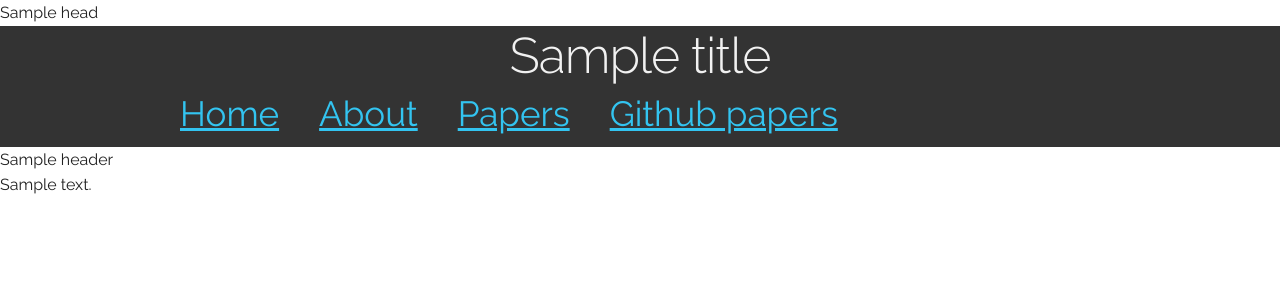
After one commit to LivePublication/LP_WebServer, a Flask app: template templates/quarto_paper.html in a window 1280 px wide. The commit adds this page. Shown: the top 300 px of the page. Run offline with Flask 3, Linux system fonts and the light colour scheme; the template is opened without the code that fills it: most values are stand-ins (such as "Sample title", 1, 10 or a date in 2020); parts of the project's set-up code (start-up, migrations or seed data) failed here and were passed over.

Commit message:
Update templates to support nesting of quarto generated content

```diff
--- a/static/style.css
+++ b/static/style.css
@@ -1,4 +1,4 @@
-header {
+#site-header {
     background-color: #333;
     color: #f1f1f1;
     text-align: center;
@@ -15,14 +15,15 @@ header {
     margin: 0;
 }
 
-nav ul {
+#site-nav ul {
     display: flex;
     flex-direction: row;
     background-color: #333;
     overflow: hidden;
+    margin: 0;
 }
 
-nav ul li {
+#site-nav ul li {
     display: inline-block;
     padding: 0 20px;
 }
--- a/templates/layout.html
+++ b/templates/layout.html
@@ -1,7 +1,6 @@
 <!DOCTYPE html>
 <html lang="en">
 <head>
-
   <!-- Basic Page Needs
   –––––––––––––––––––––––––––––––––––––––––––––––––– -->
   <meta charset="utf-8">
@@ -30,12 +29,16 @@
   <link rel="icon" type="image/png" sizes="16x16" href="/static/favicon/favicon-16x16.png">
   <link rel="manifest" href="/static/favicon/site.webmanifest">
 
+  <!-- Additional head content -->
+  {% block head %}  {% endblock %}
 </head>
+
+<body>
 <!-- Site title and navbar -->
-<header>
+<header id="site-header">
     <div class="wrapper">
         <h1>{{ title }}</h1>
-        <nav>
+        <nav id="site-nav">
             <ul>
                 <li><a href="/">Home</a></li>
                 <li><a href="/about">About</a></li>
@@ -45,20 +48,23 @@
         </nav>
     </div>
 </header>
-<body>
+<!-- Additional headers -->
+{% block header %}
+
+{% endblock %}
 
   <!-- Primary Page Layout
   –––––––––––––––––––––––––––––––––––––––––––––––––– -->
-  <div class="wrapper">
-      {% block content %}
-      <div class="grid-container halves">
+{% block content %}
+<div class="wrapper">
+    <div class="grid-container halves">
           <div>
             <p>{{ text }}</p>
           </div>
         </div>
       </div>
-      {% endblock %}
-  </div>
+</div>
+{% endblock %}
 <!-- End Document
   –––––––––––––––––––––––––––––––––––––––––––––––––– -->
 </body>
--- a/templates/paper_versions.html
+++ b/templates/paper_versions.html
@@ -1,6 +1,7 @@
 {% extends "layout.html" %}
 
 {% block content %}
+    <div class="wrapper">
         <div class="container">
             <div class="table-wrapper">
                 <table>
@@ -25,4 +26,5 @@
                 </table>
             </div>
         </div>
+    </div>
 {% endblock %}
--- a/templates/papers.html
+++ b/templates/papers.html
@@ -1,6 +1,7 @@
 {% extends "layout.html" %}
 
 {% block content %}
+<div class="wrapper">
     <div class="grid-container halves">
     {% for paper in papers %}
             <div>
@@ -12,4 +13,5 @@
             </div>
     {% endfor %}
     </div>
+</div>
 {% endblock %}
--- /dev/null
+++ b/templates/quarto_paper.html
@@ -0,0 +1,15 @@
+{% extends "layout.html" %}
+
+{% block head %}
+    {{ head }}
+{% endblock %}
+
+{% block header %}
+<header id="title-block-header" class="quarto-title-block default toc-left page-columns page-full">
+    {{ header }}
+</header>
+{% endblock %}
+
+{% block content %}
+    {{ content }}
+{% endblock %}
```
Lines whose indentation alone changed are shown as unchanged.
